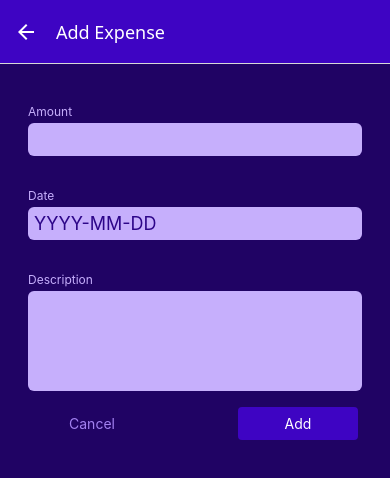
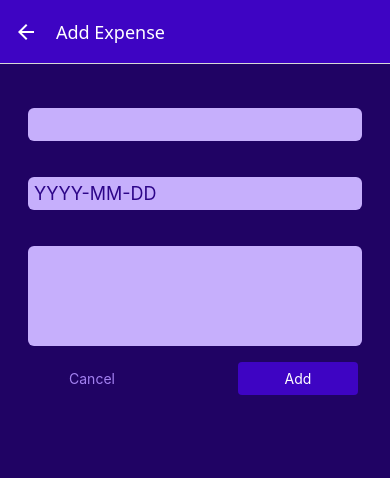
Before and after one commit to meytirm/expenses-app, a React Native app: screen /ManageExpense in a window 390 px wide. Shown: the top 478 px of the page. Built offline with nearby package versions, Linux system fonts and the light colour scheme.

Commit message:
feat(components): enhance UiInput with label and style props
Added support for `label` and `style` props to the `UiInput` component for increased flexibility. Updated prop types and adjusted JSX structure accordingly.

```diff
--- a/components/common/UiInput.tsx
+++ b/components/common/UiInput.tsx
@@ -1,8 +1,7 @@
 import {StyleSheet, Text, TextInput, TextInputProps, View} from "react-native";
 import {GlobalStyles} from "../../constants/styles";
 
-function UiInput({textInputConfig}: Props) {
-
+function UiInput({textInputConfig, label, style}: Props) {
   const inputStyles: object[] = [styles.input]
 
   if (textInputConfig && textInputConfig.multiline) {
@@ -10,8 +9,8 @@ function UiInput({textInputConfig}: Props) {
   }
 
   return (
-    <View style={styles.inputContainer}>
-      <Text style={styles.label}>{textInputConfig?.label}</Text>
+    <View style={[styles.inputContainer, style]}>
+      <Text style={styles.label}>{label}</Text>
       <TextInput
         style={inputStyles}
         {...textInputConfig}
@@ -46,7 +45,7 @@ const styles = StyleSheet.create({
 export default UiInput
 
 interface Props {
-  textInputConfig?: TextInputProps & {
-    label: string
-  }
+  textInputConfig?: TextInputProps
+  label?: string
+  style?: object
 }
```
